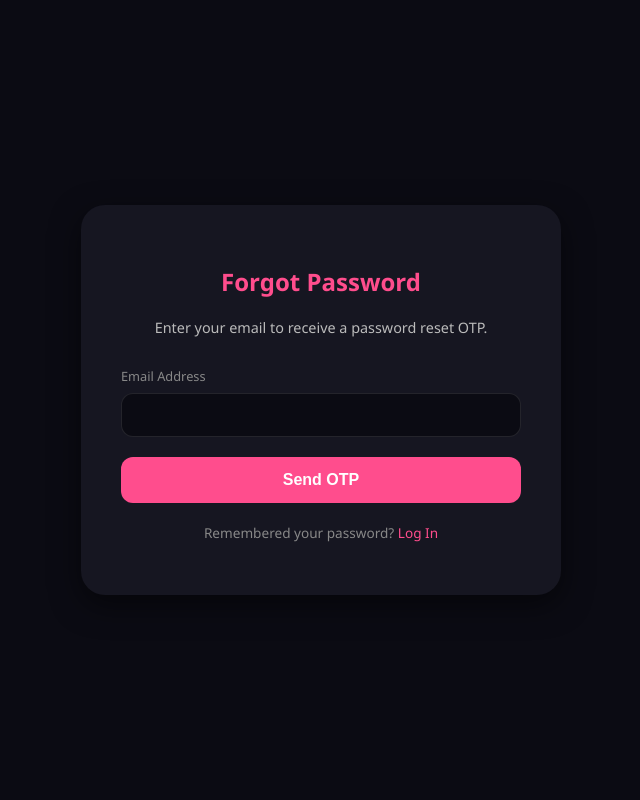
After one commit to moontashir01/ClubHub, a PHP site: page /forgot_password.php in a window 1280 px wide. The commit adds this page. Shown: the whole page, without its empty margins (319-959 px from the left). Run offline with PHP 8.4, Linux system fonts and the light colour scheme; some libraries are stand-ins or nearby versions.

Commit message:
Mail Sent

```diff
--- a/club_hub.sql
+++ b/club_hub.sql
@@ -520,6 +520,12 @@ ALTER TABLE `volunteer_requests`
 ALTER TABLE `volunteer_request_club`
   ADD CONSTRAINT `fk_vrc_event` FOREIGN KEY (`event_id`) REFERENCES `events` (`event_id`) ON DELETE CASCADE ON UPDATE CASCADE,
   ADD CONSTRAINT `fk_vrc_club` FOREIGN KEY (`club_id`) REFERENCES `clubs` (`club_id`) ON DELETE CASCADE ON UPDATE CASCADE;
+
+-- Adding columns for OTP-based password reset
+ALTER TABLE user
+ADD COLUMN reset_otp VARCHAR(6) DEFAULT NULL;
+
+
 COMMIT;
 
 /*!40101 SET CHARACTER_SET_CLIENT=@OLD_CHARACTER_SET_CLIENT */;
--- /dev/null
+++ b/forgot_password.php
@@ -0,0 +1,89 @@
+<?php
+session_start();
+include 'connection.php';
+include 'mailer.php';
+
+$error = '';
+$success = '';
+
+if ($_SERVER['REQUEST_METHOD'] == 'POST') {
+    $email = trim($_POST['email']);
+
+    if (isset($con)) {
+        // Check if email exists
+        $stmt = $con->prepare("SELECT email FROM user WHERE email = ?");
+        $stmt->bind_param("s", $email);
+        $stmt->execute();
+        $result = $stmt->get_result();
+
+        if ($result && $result->num_rows > 0) {
+            // Generate OTP
+            $otp = str_pad(rand(0, 999999), 6, '0', STR_PAD_LEFT);
+            $otp_expiry = date('Y-m-d H:i:s', strtotime('+5 minutes'));
+
+            // Update user with OTP
+            $update_stmt = $con->prepare("UPDATE user SET otp_code = ?, otp_expiry = ? WHERE email = ?");
+            $update_stmt->bind_param("sss", $otp, $otp_expiry, $email);
+
+            if ($update_stmt->execute()) {
+                // Send email
+                if (sendVerificationEmail($email, $otp, 'reset')) {
+                    $_SESSION['auth_mode'] = 'reset_password';
+                    header("Location: verify.php?email=" . urlencode($email));
+                    exit();
+                } else {
+                    $error = "Failed to send OTP email.";
+                }
+            } else {
+                $error = "Database error while generating OTP.";
+            }
+        } else {
+            // For security, don't explicitly say email doesn't exist, but here we can be helpful
+            $error = "No account found with that email address.";
+        }
+    }
+}
+?>
+<!DOCTYPE html>
+<html lang="en">
+<head>
+    <meta charset="UTF-8">
+    <meta name="viewport" content="width=device-width, initial-scale=1.0">
+    <title>Forgot Password | ClubHub</title>
+    <style>
+        body { background: #0b0b13; color: white; font-family: 'Segoe UI', sans-serif; display: flex; justify-content: center; align-items: center; height: 100vh; margin: 0; }
+        .verify-box { background: #161621; padding: 40px; border-radius: 24px; box-shadow: 0 10px 30px rgba(0,0,0,0.5); text-align: center; width: 100%; max-width: 400px; }
+        h2 { color: #ff4d8d; margin-bottom: 20px; }
+        .input-group { margin-bottom: 20px; text-align: left; }
+        .input-group label { display: block; margin-bottom: 8px; font-size: 0.8rem; color: #888; }
+        .input-group input { width: 100%; padding: 12px; background: #0b0b13; border: 1px solid rgba(255,255,255,0.1); border-radius: 12px; color: white; outline: none; box-sizing: border-box; font-size: 1rem; }
+        .input-group input:focus { border-color: #ff4d8d; }
+        .btn { width: 100%; padding: 14px; background: #ff4d8d; color: white; border: none; border-radius: 12px; font-weight: bold; cursor: pointer; transition: 0.3s; font-size: 1rem; }
+        .btn:hover { background: #ff3377; box-shadow: 0 5px 15px rgba(255, 77, 141, 0.4); }
+        .alert { padding: 10px; border-radius: 8px; margin-bottom: 20px; font-size: 0.9rem; }
+        .alert-error { background: rgba(255, 77, 77, 0.1); border: 1px solid rgba(255, 77, 77, 0.3); color: #ff4d4d; }
+    </style>
+</head>
+<body>
+    <div class="verify-box">
+        <h2>Forgot Password</h2>
+        <p style="color: #bbb; margin-bottom: 30px; font-size: 0.9rem;">Enter your email to receive a password reset OTP.</p>
+
+        <?php if ($error): ?>
+            <div class="alert alert-error"><?php echo htmlspecialchars($error); ?></div>
+        <?php endif; ?>
+
+        <form method="POST" action="forgot_password.php">
+            <div class="input-group">
+                <label>Email Address</label>
+                <input type="email" name="email" required autocomplete="email">
+            </div>
+            <button type="submit" class="btn">Send OTP</button>
+        </form>
+
+        <p style="margin-top: 20px; font-size: 0.85rem; color: #888;">
+            Remembered your password? <a href="homepage.php" style="color: #ff4d8d; text-decoration: none;">Log In</a>
+        </p>
+    </div>
+</body>
+</html>
--- a/homepage.php
+++ b/homepage.php
@@ -125,9 +125,12 @@ include 'connection.php';
                         <label>Email Address</label>
                         <input type="email" name="Email" required>
                     </div>
-                    <div class="input-group">
+                    <div class="input-group" style="margin-bottom: 5px;">
                         <label>Password</label>
                         <input type="password" name="Password" required>
+                    </div>
+                    <div style="text-align: right; margin-bottom: 20px;">
+                        <a href="forgot_password.php" style="color: #888; text-decoration: none; font-size: 0.75rem; transition: 0.3s;" onmouseover="this.style.color='var(--pink)'" onmouseout="this.style.color='#888'">Forgot Password?</a>
                     </div>
                     <button type="submit" name="submit" class="login-btn">Sign In</button>
                 </form>
--- a/mailer.php
+++ b/mailer.php
@@ -7,7 +7,7 @@ require 'PHPMailer/Exception.php';
 require 'PHPMailer/PHPMailer.php';
 require 'PHPMailer/SMTP.php';
 
-function sendVerificationEmail($email, $otp) {
+function sendVerificationEmail($email, $otp, $type = 'verification') {
     $mail = new PHPMailer(true);
 
     try {
@@ -26,14 +26,27 @@ function sendVerificationEmail($email, $otp) {
 
         // Content
         $mail->isHTML(true);
-        $mail->Subject = 'ClubHub - Verify Your Account';
+
+        if ($type === 'reset') {
+            $mail->Subject = 'ClubHub - Password Reset OTP';
+            $greetingText = 'Hello,';
+            $mainText = 'We received a request to reset your ClubHub password. Please use the following One-Time Password (OTP) to proceed.';
+            $altText = "Your ClubHub password reset OTP is: $otp. It is valid for 5 minutes.";
+            $headerText = 'Password Reset';
+        } else {
+            $mail->Subject = 'ClubHub - Verify Your Account';
+            $greetingText = 'Hello,';
+            $mainText = 'Thank you for registering at ClubHub. Please use the following One-Time Password (OTP) to verify your account.';
+            $altText = "Your ClubHub verification OTP is: $otp. It is valid for 5 minutes.";
+            $headerText = 'ClubHub Verification';
+        }
 
         // Clean HTML Email Template
         $mail->Body    = "
             <div style='font-family: Arial, sans-serif; max-width: 600px; margin: 0 auto; padding: 20px; border: 1px solid #ddd; border-radius: 10px; background-color: #f9f9f9;'>
-                <h2 style='text-align: center; color: #ff4d8d;'>ClubHub Verification</h2>
-                <p style='font-size: 16px; color: #333;'>Hello,</p>
-                <p style='font-size: 16px; color: #333;'>Thank you for registering at ClubHub. Please use the following One-Time Password (OTP) to verify your account.</p>
+                <h2 style='text-align: center; color: #ff4d8d;'>$headerText</h2>
+                <p style='font-size: 16px; color: #333;'>$greetingText</p>
+                <p style='font-size: 16px; color: #333;'>$mainText</p>
                 <div style='text-align: center; margin: 30px 0;'>
                     <span style='font-size: 32px; font-weight: bold; background: #fff; padding: 10px 20px; border: 2px dashed #ff4d8d; color: #ff4d8d; border-radius: 5px;'>$otp</span>
                 </div>
@@ -44,7 +57,7 @@ function sendVerificationEmail($email, $otp) {
             </div>
         ";
 
-        $mail->AltBody = "Your ClubHub verification OTP is: $otp. It is valid for 5 minutes.";
+        $mail->AltBody = $altText;
 
         $mail->send();
         return true;
```
Also changed, not shown: reset_password.php (added, +87 -0 lines), verify.php (+25 -4 lines).
